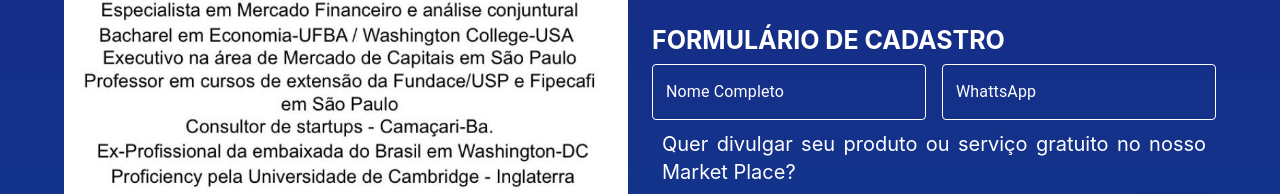
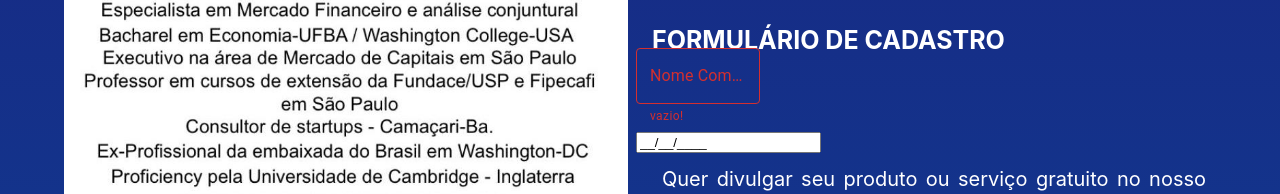
Before and after one commit to Jhrfbarros/trilhacerta-lancamento, a React (Create React App) app: page / in a window 1280 px wide. Shown: the part 974-1168 px from the top of the page. Built offline with nearby package versions, Linux system fonts and the light colour scheme.

Commit message:
send email

```diff
--- a/package.json
+++ b/package.json
@@ -3,6 +3,7 @@
   "version": "0.1.0",
   "private": true,
   "dependencies": {
+    "@emailjs/browser": "^3.6.2",
     "@emotion/react": "^11.9.0",
     "@emotion/styled": "^11.8.1",
     "@material-ui/core": "^4.12.4",
@@ -15,8 +16,11 @@
     "@types/node": "^16.7.13",
     "@types/react": "^18.0.0",
     "@types/react-dom": "^18.0.0",
+    "@types/react-input-mask": "^3.0.1",
+    "input-mask": "^1.1.20",
     "react": "^18.1.0",
     "react-dom": "^18.1.0",
+    "react-input-mask": "^2.0.4",
     "react-router-dom": "^6.3.0",
     "react-scripts": "5.0.1",
     "typescript": "^4.4.2",
--- a/src/pages/home/index.tsx
+++ b/src/pages/home/index.tsx
@@ -1,5 +1,6 @@
-import React, { useState } from 'react';
-//import emailjs from '@emailjs/browser';
+import React, { useState, useRef } from 'react';
+
+import emailjs from '@emailjs/browser';
 import HeaderAppBar from '../../components/headerAppBar';
 import FooterAppBar from '../../components/footerAppBar';
 import './index.css'
@@ -13,14 +14,16 @@ import Select, { SelectChangeEvent } from '@mui/material/Select';
 import  Box  from '@material-ui/core/Box';
 import  TextField  from '@mui/material/TextField';
 
+import InputMask from "react-input-mask";
+import FormControl from '@mui/material/FormControl';
+
 
 
 export default function Apresentacao() {
 
+    const form = useRef('');
+
     const minicurriculo = require('../../assets/img/minicurriculo.jpg');
-
-
-
 
     const [divulgacao, setDivulgacao] = useState<string>("Sim");
 
@@ -33,36 +36,38 @@ export default function Apresentacao() {
 
     const handleUpdateInput = (e: any) => {
         const value = e.target.value;
+        const name = e.target.name;
 
-        const name = e.target.name;
         if (name === 'nome') {
             setNome(value)
-
         }
         if (name === 'telefone') {
             setTelefone(value)
-
         }
-
     };
 
     const sendEmail = () => {
+        console.log("Send Email!");
+        let formData = new FormData();
+        formData.append(nome, telefone);
 
-
-        //emailjs.sendForm('service_nox0wxq', 'template_o6elv0r', "", 'qWZnZvabPtv9zXY0Z')
-          //.then((result) => {
-              //console.log(result.text);
-          //}, //(error) => {
-              //console.log(error.text);
-          //});
+        emailjs.sendForm('service_kl07p0d', 'template_o6elv0r', form.current, 'qWZnZvabPtv9zXY0Z')
+          .then((result) => {
+              console.log(result.text);
+          }, (error) => {
+              console.log(error.text);
+          });
     };
 
     function handleSubmit(e: any) {
-        console.log("cika")
         e.preventDefault();
+
+        if (nome === "") {
+            return;
+        }else{
             sendEmail();
-        window.location.href = "http://localhost:3000/grupos";
-
+            //window.location.href = "http://localhost:3000/grupos";
+        }
     }
 
     const selectColor = '#FFF';
@@ -104,18 +109,42 @@ export default function Apresentacao() {
 
                             <Box component="form">
                                 <Grid container spacing={2}>
+                                    <form ref={form}>
                                         <Grid item xs={12} md={6} lg={6}>
-                                        <TextField sx={{
+
+                                            <TextField
+                                                error={nome === ""}
+                                                helperText={nome === "" ? 'vazio!' : ' '}
+                                                sx={{
                                                     "& .MuiInputLabel-root": {color: 'white'},
                                                     "& .MuiOutlinedInput-root": {
                                                         "& > fieldset": { borderColor: "white" },
-                                                '&:hover fieldset': {
-                                                    borderColor: 'white',
-                                                     },
+                                                        '&:hover fieldset': { borderColor: 'white'},
                                                     },
                                                 }} name='nome' onChange={handleUpdateInput} value={nome} className='input' id="nome" placeholder='Nome Completo' label="Nome Completo" variant="outlined" />
                                         </Grid>
                                         <Grid item xs={12} md={6} lg={6}>
+
+
+                                            <InputMask
+                                                alwaysShowMask
+                                                mask="99/99/9999"
+                                                value={telefone}
+                                                onChange={handleUpdateInput}
+                                                name='telefone'
+                                                >
+                                                {/*
+                                                    'props' supplied to TextField weren't matching the required type.
+                                                    Hence we use '&' operator which is for intersecting two types
+                                                */}
+                                                {/*
+                                                    ()=> <TextField />
+                                                */}
+                                            </InputMask>
+
+
+
+                                            {/*
                                             <TextField sx={{
                                                 "& .MuiInputLabel-root": {color: 'white'},
                                                 "& .MuiOutlinedInput-root": {
@@ -124,8 +153,12 @@ export default function Apresentacao() {
                                                         borderColor: 'white',
                                                     },
                                                 },
-                                            }} name='telefone' onChange={handleUpdateInput} value={telefone} className='input' id="telefone" placeholder='WhattsApp' label="WhattsApp" variant="outlined" />
+                                            }} required name='telefone' onChange={handleUpdateInput} value={telefone} className='input' id="telefone" placeholder='WhattsApp' label="WhattsApp" variant="outlined">
+
+                                            </TextField>
+                                            */}
                                         </Grid>
+                                    </form>
                                 </Grid>
                             </Box>
 
@@ -133,6 +166,7 @@ export default function Apresentacao() {
                                 Quer divulgar seu produto ou serviço
                                 gratuito no nosso Market Place?
                             </p>
+
 
                             <Grid container spacing={2}>
                                 <Grid item xs={6} md={10} lg={10}>
--- a/tsconfig.json
+++ b/tsconfig.json
@@ -17,6 +17,7 @@
     "moduleResolution": "node",
     "resolveJsonModule": true,
     "isolatedModules": true,
+    "noImplicitAny": false,
     "noEmit": true,
     "jsx": "react-jsx"
   },
```
Also changed, not shown: 1 other file (tests, documents, lock files or other folders). Lines whose indentation alone changed are shown as unchanged.
